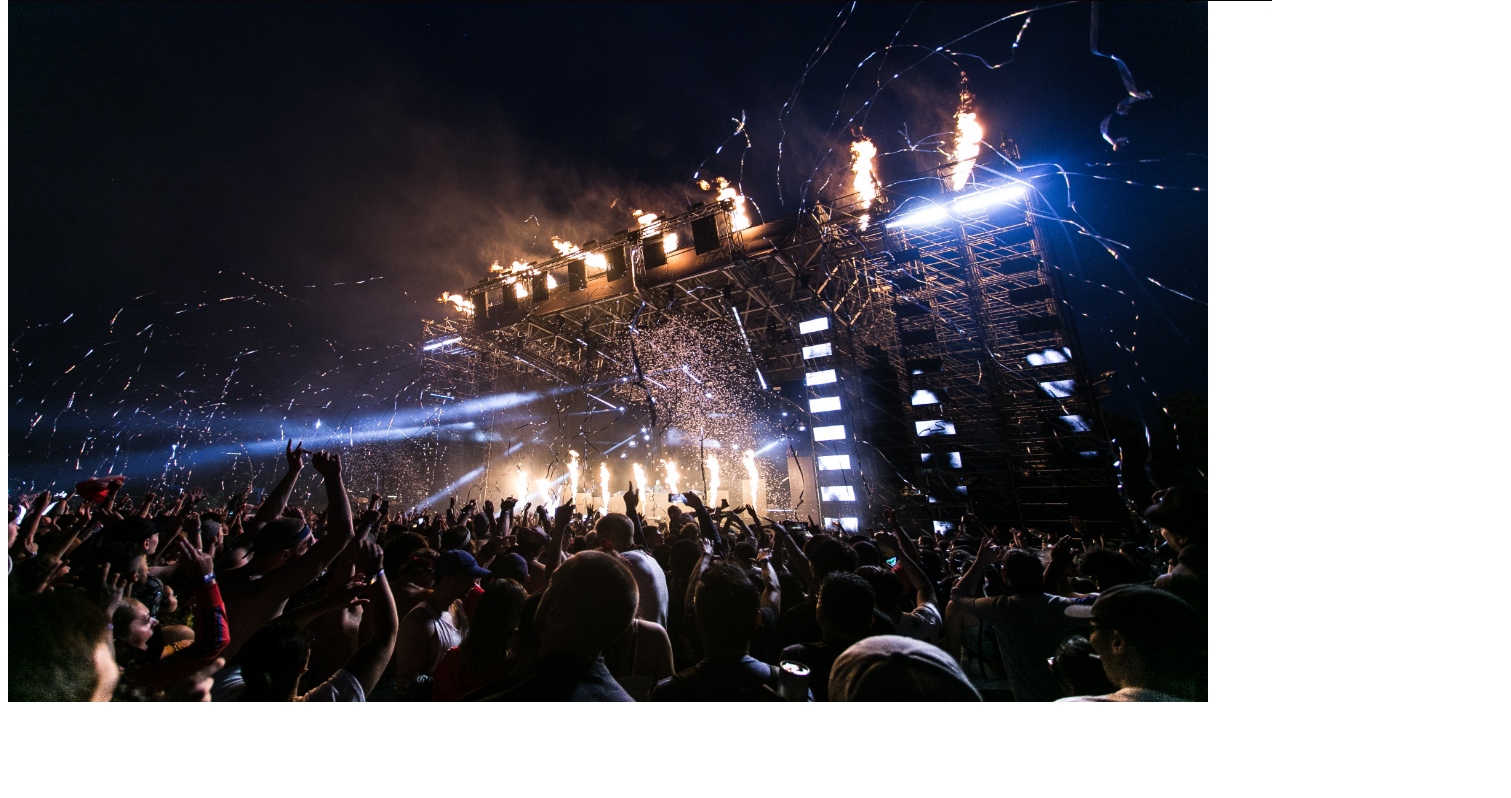
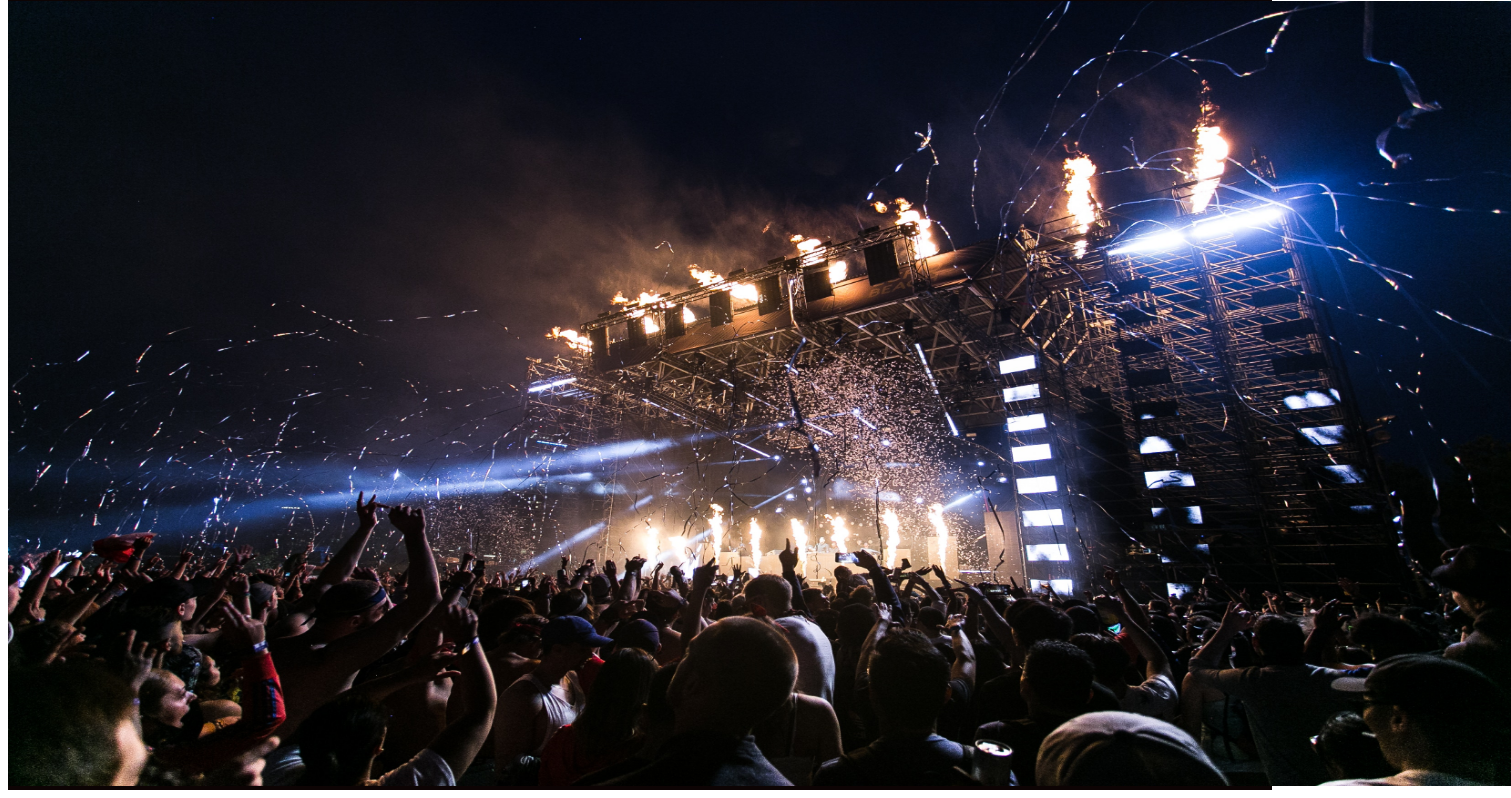
Before and after one commit to Prakharsri13/NAKONAKO_Music-, a plain HTML site: page index.html in a window 1280 px wide. Shown: the part 87-885 px from the top of the page, 1511 px wide, since content can reach past the window. Before the commit the page ends 801 px from the top, so only its background shows below. Drawn offline with Linux system fonts and the light colour scheme.

Commit message:
puch code

```diff
--- a/index.html
+++ b/index.html
@@ -85,9 +85,9 @@ ul li a:hover::after{
                         </ul>
                     </nav>
                 </div>
-            </div>
-     </header>
- <img src="./musical site/image 2 background.jpg" alt=""  width="1199.86px" height="700.84px">
+            </div
+    </header>
+ <img src="./musical site/image 2 background.jpg" alt=""  width="1503.2px" height="784.84px">
 
 </body>
 </html>
```
